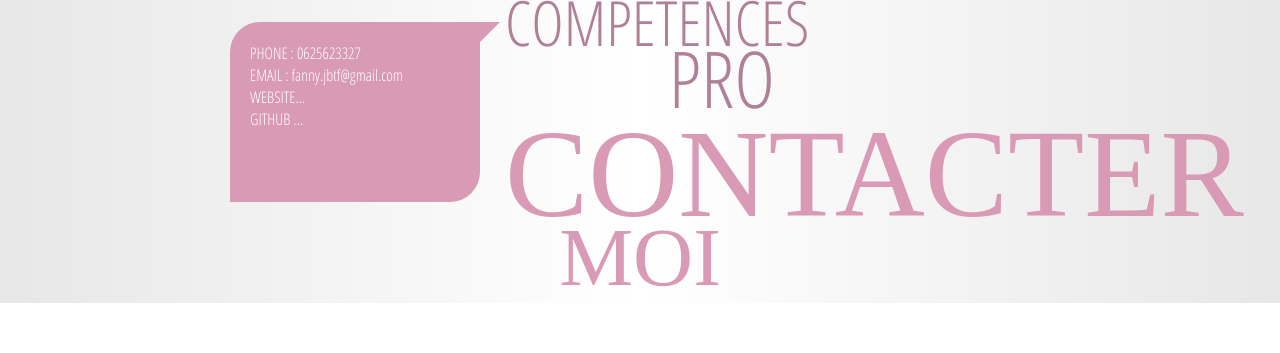
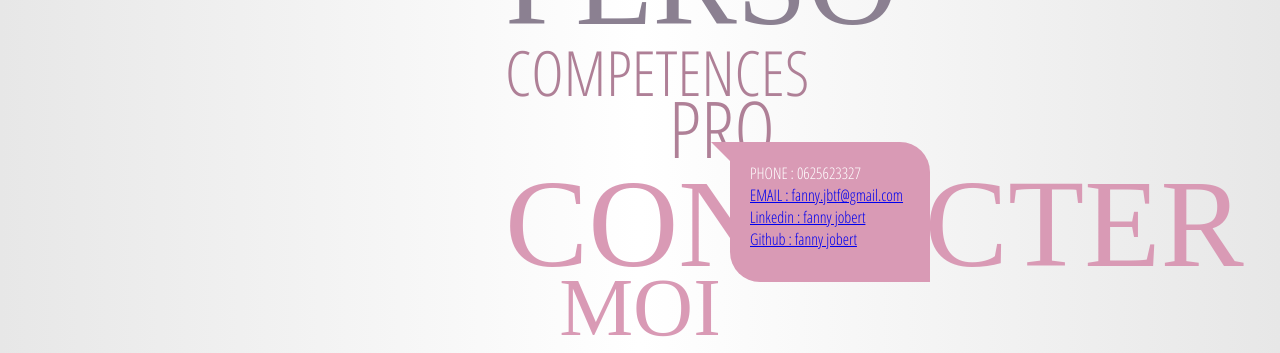
Before and after one commit to Fanny-jbt/CV, a plain HTML site: page TEST.html in a window 1280 px wide. Shown: the part 1058-1411 px from the top of the page. Before the commit the page ends 1361 px from the top, so only its background shows below. Drawn offline with nearby package versions, Linux system fonts and the light colour scheme; a web font is replaced by a local one.

Commit message:
FINITION VISUEL

```diff
--- a/TEST.html
+++ b/TEST.html
@@ -92,9 +92,12 @@
         <div class="bubble8">
            <span class="the-arrow8"></span>
           PHONE : 0625623327 <br/>
-          EMAIL : fanny.jbtf@gmail.com<br/>
-          WEBSITE... <br/>
-          GITHUB ...<br/>
+          <a href="mailto:">EMAIL :  fanny.jbtf@gmail.com</a>
+          <br/>
+          <a href="https://www.linkedin.com/in/fanny-jobert-foucart-074871151/" target="_blank">Linkedin : fanny jobert</a>
+          <br/>
+          <a href="https://github.com/lliolla" target="_blank">Github : fanny jobert</a>
+          <br/>
          </div>
       </div>
 
--- a/test.scss
+++ b/test.scss
@@ -11,24 +11,7 @@ $colorWord5:   #8b8091;
 $colorWord6:  #af8097;
 $colorWord7:  #d99ab5;
 
-
-* {
-  margin: 0;
-  padding: 0;
-  box-sizing: border-box;
-}
-html,
-body {
-  height: 100%;
-  /* The old syntax, deprecated, but still needed, prefixed, for WebKit-based and old browsers */
-  background: linear-gradient(left, #e7e7e7, white, #e7e7e7);
-  /* The new syntax needed by standard-compliant browsers (Opera 12.1, IE 10, Fx 16 onwards), without prefix */
-  background: linear-gradient(to right, #e7e7e7, white, #e7e7e7);
-}
-.container {
-  width: 100%;
-  height: 100%;
-}
+// MIXIN
 @mixin arrow($top, $left, $color, $border-size:20px){
     display: inline-block;
     width: 0;
@@ -55,9 +38,29 @@ body {
     background-color: $color;
     font-family: "Open Sans Condensed";
   }
+
+
+* {
+  margin: 0;
+  padding: 0;
+  box-sizing: border-box;
+}
+html,
+body {
+  height: 100%;
+  /* The old syntax, deprecated, but still needed, prefixed, for WebKit-based and old browsers */
+  background: linear-gradient(left, #e7e7e7, white, #e7e7e7);
+  /* The new syntax needed by standard-compliant browsers (Opera 12.1, IE 10, Fx 16 onwards), without prefix */
+  background: linear-gradient(to right, #e7e7e7, white, #e7e7e7);
+}
+.container {
+  width: 100%;
+  height: 100%;
+}
+
 .wrapper {
   width: 270px;
-  margin: 100px auto;
+  margin: 150px auto;
   position: Relative;
 }
 
@@ -147,6 +150,7 @@ body {
   font-size: 5.2em;
   color:$colorWord7;
 }
+// BUBBLE
 
 .bubble1 {
   @include bubble($colorWord1, 82px, 82px);
@@ -231,12 +235,13 @@ img.iconCompetence{
     width: 25%;
 }
 .bubble8 {
-  @include bubble($colorWord7,180px);
-  @include border-radius(30px , 0 , 30px, 0);
-  top: 1080px;
-  left: 230px;
+  @include bubble($colorWord7,140px,200px);
+  @include border-radius(0 , 30px,0, 30px );
+  top: 1200px;
+  left: 730px;
   span.the-arrow8 {
-    @include arrow(0, 250px, $colorWord7);
-    transform: rotate(180deg);
+    @include arrow(0, -19px, $colorWord7);
+    transform: rotate(270deg);
   }
+
 }
```
Also changed, not shown: test.css, 1 other file. Lines whose indentation alone changed are shown as unchanged.
